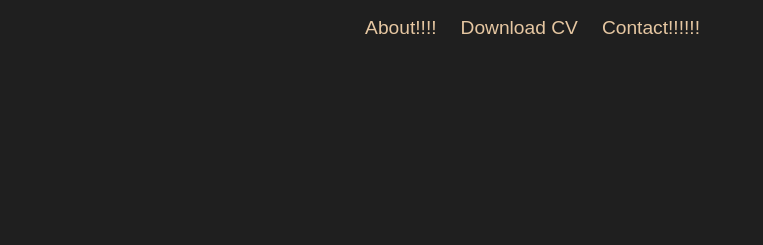
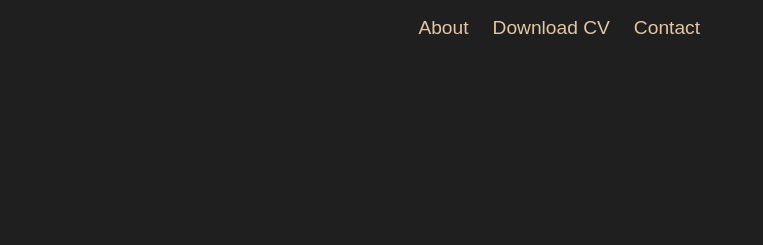
Before and after one commit to Tuilanhi/CSCE412_Project3, a plain HTML site: page index.html in a window 1280 px wide. Shown: the top 245 px of the page, 300-1063 px from the left. Drawn offline with Linux system fonts and the light colour scheme; a web font is replaced by a local one.

Commit message:
revert back

```diff
--- a/index.html
+++ b/index.html
@@ -268,7 +268,7 @@
               data-transition-duration="0.4s"
               data-transition-easing="ease"
             >
-              About!!!!
+              About
             </a>
             <a
               href="https://drive.google.com/file/d/1dDgBqAg6Lc5N58lPqxgQve7FL10qr0bx/view?usp=sharing"
@@ -284,7 +284,7 @@
               data-transition-duration="0.5s"
               data-transition-easing="ease"
             >
-              Contact!!!!!!
+              Contact
             </a>
             <div class="ml-auto flex-1"></div>
           </div>
```
